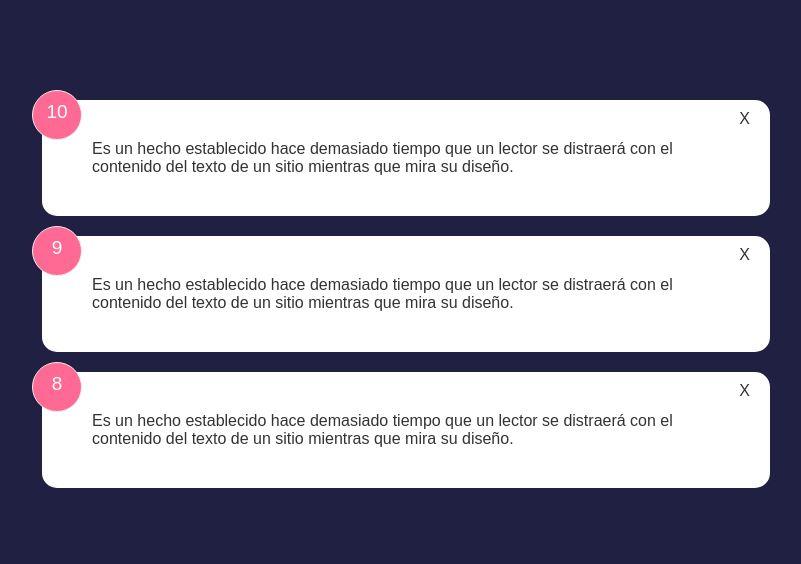
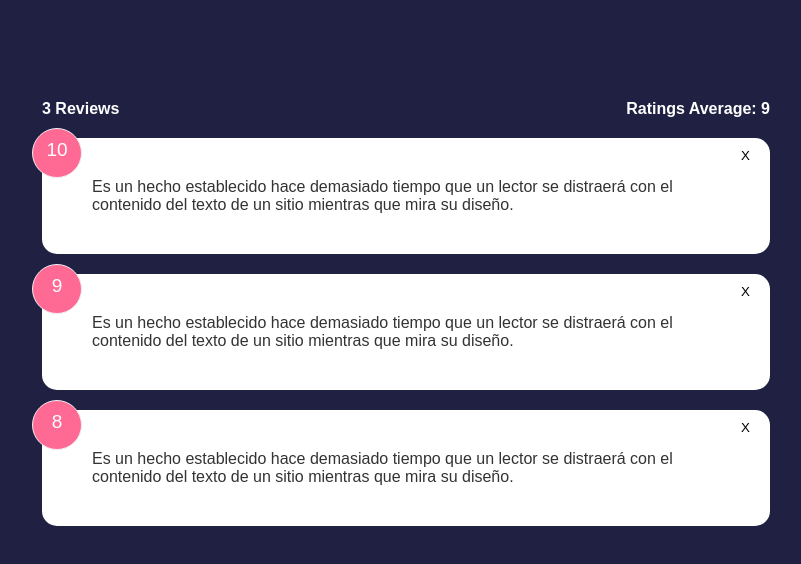
Before and after one commit to SajidAhmed0/svelte-feedback-app, a Svelte app: page / in a window 1280 px wide. Shown: the top 564 px of the page, without its empty margins (234-1035 px from the left). Built offline with nearby package versions, Linux system fonts and the light colour scheme.

Commit message:
completed delete and average

```diff
--- a/public/global.css
+++ b/public/global.css
@@ -7,6 +7,7 @@
 body{
 	font-family: 'Poppins', sans-serif;
 	background-color: #202142;
+	color: #fff;
 }
 
 ul{
--- a/src/App.svelte
+++ b/src/App.svelte
@@ -1,4 +1,6 @@
 <script>
+	import FeedbackStats from './components/FeedbackStats.svelte'
+
 	import FeedbackList from './components/FeedbackList.svelte'
 	let feedback = [
 		{
@@ -17,8 +19,17 @@
 			text: 'Es un hecho establecido hace demasiado tiempo que un lector se distraerá con el contenido del texto de un sitio mientras que mira su diseño.'
 		}
 	]
+
+	$: count = feedback.length;
+	$: average = feedback.reduce((a, {rating})=> a + rating, 0) / feedback.length;
+
+	const deleteFeedback = (e) => {
+		const itemId = e.detail;
+		feedback = feedback.filter((fb)=> fb.id != itemId);
+	}
 </script>
 
 <main class="container">
-	<FeedbackList {feedback}/>
+	<FeedbackStats {average} {count}/>
+	<FeedbackList {feedback} on:delete-feedback={deleteFeedback}/>
 </main>
--- a/src/components/FeedbackItem.svelte
+++ b/src/components/FeedbackItem.svelte
@@ -1,15 +1,22 @@
 <script>
+    import {createEventDispatcher} from 'svelte';
     import Card from "./Card.svelte";
     export let item = {};
+
+    const dispatch = createEventDispatcher();
+
+    const handleDelete = (itemId) => {
+        dispatch('delete-feedback', itemId);
+    }
 </script>
 
 <Card>
     <div class="num-display">
         {item.rating}
     </div>
-    <div class="close">
+    <button class="close" on:click={()=>  handleDelete(item.id)}>
         X
-    </div>
+    </button>
     <p class="text-display">
         {item.text}
     </p>
@@ -36,5 +43,7 @@
         top: 10px;
         right: 20px;
         cursor: pointer;
+        background: none;
+        border: none;
     }
 </style>
--- a/src/components/FeedbackList.svelte
+++ b/src/components/FeedbackList.svelte
@@ -4,5 +4,5 @@
 </script>
 
 {#each feedback as fb (fb.id)}
-    <FeedbackItem item={fb}/>
+    <FeedbackItem item={fb} on:delete-feedback/>
 {/each}
--- /dev/null
+++ b/src/components/FeedbackStats.svelte
@@ -0,0 +1,17 @@
+<script>
+    export let count
+    export let average
+</script>
+
+<div class="feedback-stats">
+    <h4>{count} Reviews</h4>
+    <h4>Ratings Average: {average}</h4>
+</div>
+
+<style>
+    .feedback-stats{
+        display: flex;
+        justify-content: space-between;
+        align-items: center ;
+    }
+</style>
```
Also changed, not shown: src/components/FeedbackForm.svelte (added, +7 -0 lines).
